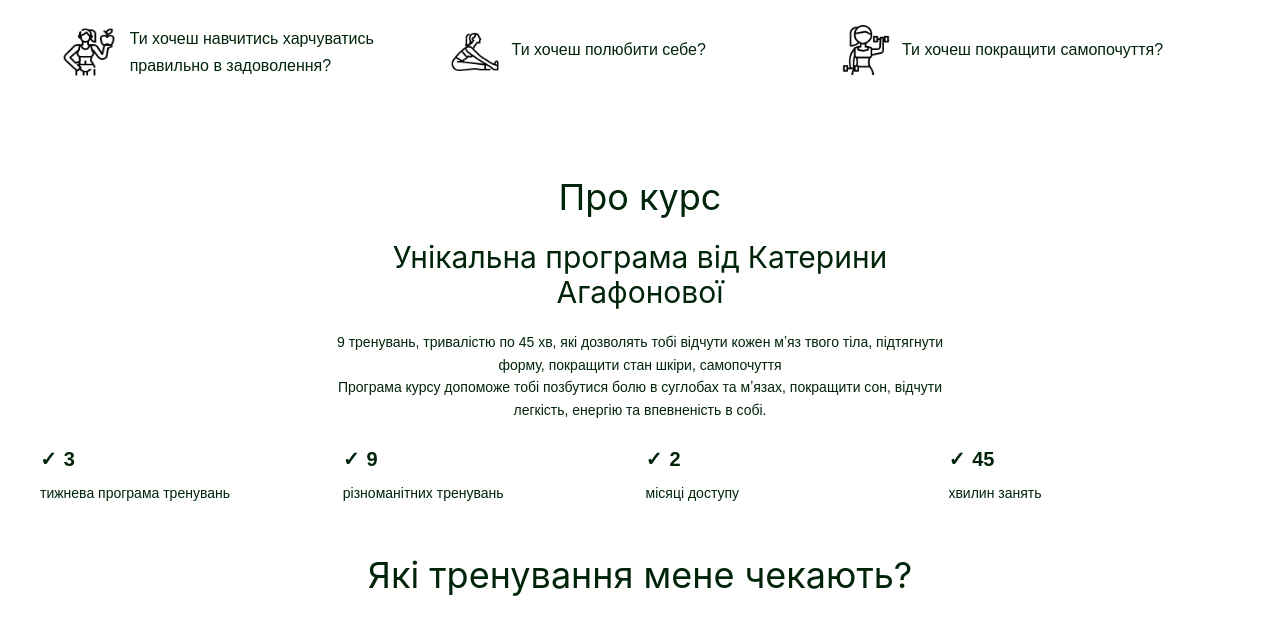
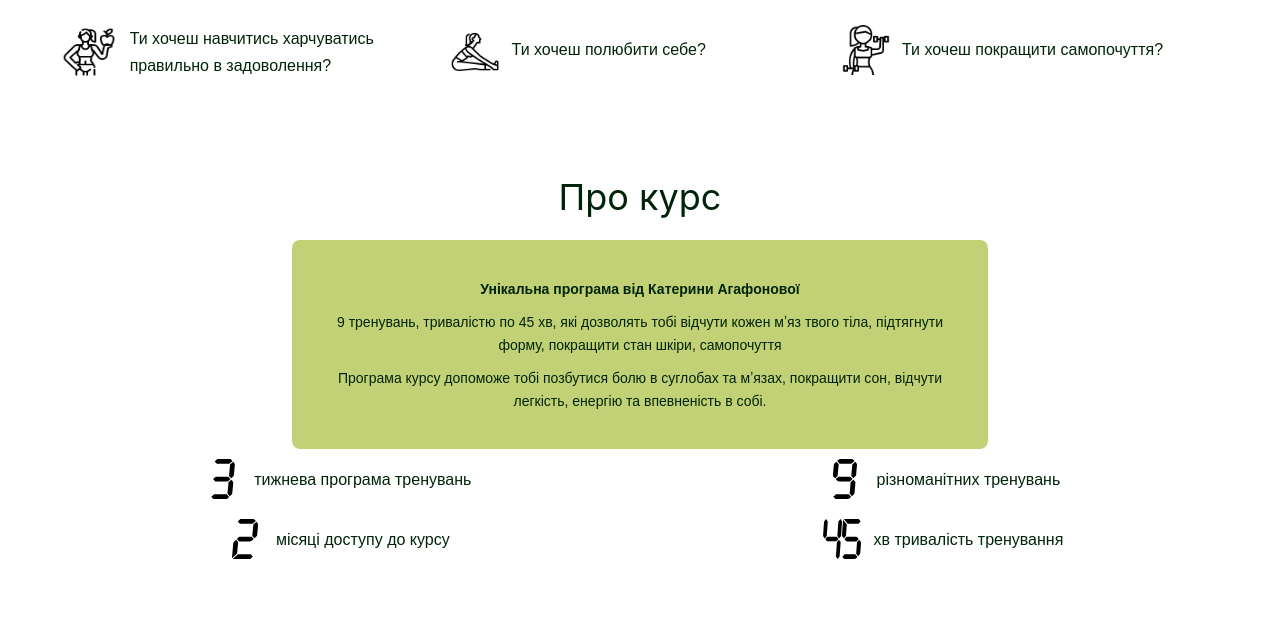
Before and after one commit to Naz-iv/comeOnLanding, a Django app: page / in a window 1280 px wide. Shown: the part 1191-1809 px from the top of the page. Run offline with Django 5.2, Linux system fonts and the light colour scheme; some libraries are stand-ins or nearby versions.

Commit message:
updated colors

```diff
--- a/templates/main/about.html
+++ b/templates/main/about.html
@@ -7,85 +7,87 @@
   <h1 class="block-heading has-text-align-center">Про курс</h1>
   <br>
 
-  <h2 class="block-heading has-text-align-center">Унікальна програма від Катерини Агафонової</h2>
-  <br>
+  <div
+      class="block-columns alignwide is-layout-flex container-core-columns-is-layout-10 block-columns-is-layout-flex">
+    <div class="block-column is-layout-flow block-column-is-layout-flow" style="flex-basis:100%">
+      <div
+          class="block-group is-content-justification-center is-nowrap is-layout-flex container-core-group-is-layout-24 block-group-is-layout-flex">
+        <div
+            class="block-group aligncenter has-primary-background-color has-background has-global-padding is-layout-constrained container-core-group-is-layout-22 block-group-is-layout-constrained "
+            style="border-radius:8px;padding-top:var(--preset--spacing--60);padding-right:var(--preset--spacing--60);padding-bottom:var(--preset--spacing--60);padding-left:var(--preset--spacing--60)">
 
-  <p class="has-text-align-center">9 тренувань, тривалістю по 45 хв, які дозволять тобі відчути кожен мʼяз твого
-    тіла, підтягнути форму, покращити стан шкіри, самопочуття</p>
+          <p class="has-foreground-color has-text-color has-text-align-center">
+            <strong>Унікальна програма від Катерини Агафонової</strong>
+          </p>
+          <p class="has-foreground-color has-text-color has-text-align-center">
+            9 тренувань, тривалістю по 45 хв, які дозволять тобі відчути кожен мʼяз твого
+            тіла, підтягнути форму, покращити стан шкіри, самопочуття
+          </p>
 
+          <p class="has-foreground-color has-text-color has-text-align-center">
+            Програма курсу допоможе тобі позбутися болю в суглобах та мʼязах, покращити сон,
+            відчути легкість, енергію та впевненість в собі.
+          </p>
 
-  <p class="has-text-align-center">Програма курсу допоможе тобі позбутися болю в суглобах та мʼязах, покращити сон,
-    відчути легкість, енергію та впевненість в собі.</p>
-  <br>
+        </div>
 
-
-  <div
-      class="block-columns alignwide is-layout-flex container-core-columns-is-layout-5 block-columns-is-layout-flex"
-      style="margin-top:0px;margin-bottom:0px">
-    <div
-        class="block-column is-vertically-aligned-center is-layout-flow container-core-column-is-layout-12 block-column-is-layout-flow">
-      <div
-          class="block-columns is-layout-flex container-core-columns-is-layout-4 block-columns-is-layout-flex">
-        <div class="block-column is-layout-flow block-column-is-layout-flow">
-          <div
-              class="block-group is-vertical is-layout-flex container-core-group-is-layout-14 block-group-is-layout-flex">
-            <div
-                class="block-group is-nowrap is-layout-flex container-core-group-is-layout-13 block-group-is-layout-flex">
-              <p class="has-medium-font-size" style="line-height:1"><strong>✓</strong></p>
-              <p class="has-medium-font-size"><strong>3</strong></p>
       </div>
-            <p>тижнева програма тренувань </p>
     </div>
   </div>
 
 
-        <div class="block-column is-layout-flow block-column-is-layout-flow">
-          <div
-              class="block-group is-vertical is-layout-flex container-core-group-is-layout-16 block-group-is-layout-flex">
-            <div
-                class="block-group is-nowrap is-layout-flex container-core-group-is-layout-15 block-group-is-layout-flex">
-              <p class="has-medium-font-size" style="line-height:1"><strong>✓</strong></p>
-              <p class="has-medium-font-size"><strong>9</strong></p>
-            </div>
-
-            <p>різноманітних тренувань</p>
+  <div class="block-columns alignwide is-layout-flex container-core-columns-is-layout-2 block-columns-is-layout-flex">
+    <div class="block-column is-layout-flow block-column-is-layout-flow hide-left show"
+         style="flex-basis:100%;padding: 10px">
+      <div class="block-group is-nowrap is-layout-flex container-core-group-is-layout-6 block-group-is-layout-flex"
+           style="justify-content: center">
+        <img src="{% static 'icons/numbers/number-3-9.svg' %}" width="40px"
+             style="justify-content: center; align-content: center" alt="Number 3">
+        <p class="has-text-align-left"
+           style="font-size:clamp(14px, 0.875rem + ((1vw - 3.2px) * 0.227), 16px);line-height:1.7">тижнева програма
+          тренувань</p>
       </div>
     </div>
 
-
-        <div class="block-column is-layout-flow block-column-is-layout-flow">
-          <div
-              class="block-group is-vertical is-layout-flex container-core-group-is-layout-18 block-group-is-layout-flex">
-            <div
-                class="block-group is-nowrap is-layout-flex container-core-group-is-layout-17 block-group-is-layout-flex">
-              <p class="has-medium-font-size" style="line-height:1"><strong>✓</strong></p>
-
-
-              <p class="has-medium-font-size"><strong>2</strong></p>
-            </div>
-
-
-            <p>місяці доступу</p>
+    <div class="block-column is-layout-flow block-column-is-layout-flow hide-right show"
+         style="flex-basis:100%;padding: 10px">
+      <div class="block-group is-nowrap is-layout-flex container-core-group-is-layout-6 block-group-is-layout-flex"
+           style="justify-content: center">
+        <img src="{% static 'icons/numbers/number-9-6.svg' %}" width="40px"
+             style="justify-content: center; align-content: center" alt="Number 9">
+        <p class="has-text-align-left"
+           style="font-size:clamp(14px, 0.875rem + ((1vw - 3.2px) * 0.227), 16px);line-height:1.7">різноманітних
+          тренувань</p>
       </div>
     </div>
 
-
-        <div class="block-column is-layout-flow block-column-is-layout-flow">
-          <div
-              class="block-group is-vertical is-layout-flex container-core-group-is-layout-20 block-group-is-layout-flex">
-            <div
-                class="block-group is-nowrap is-layout-flex container-core-group-is-layout-19 block-group-is-layout-flex">
-              <p class="has-medium-font-size" style="line-height:1"><strong>✓</strong></p>
-
-
-              <p class="has-medium-font-size"><strong>45</strong></p>
   </div>
 
-
-            <p>хвилин занять</p>
+  <div class="block-columns alignwide is-layout-flex container-core-columns-is-layout-2 block-columns-is-layout-flex">
+    <div class="block-column is-layout-flow block-column-is-layout-flow hide-left show"
+         style="flex-basis:100%;padding: 10px">
+      <div class="block-group is-nowrap is-layout-flex container-core-group-is-layout-6 block-group-is-layout-flex"
+           style="justify-content: center">
+        <img src="{% static 'icons/numbers/number-2-9.svg' %}" width="40px"
+             style="justify-content: center; align-content: center" alt="Number 2">
+        <p class="has-text-align-left"
+           style="font-size:clamp(14px, 0.875rem + ((1vw - 3.2px) * 0.227), 16px);line-height:1.7">місяці доступу до
+          курсу</p>
       </div>
     </div>
+
+    <div class="block-column is-layout-flow block-column-is-layout-flow hide-right show"
+         style="flex-basis:100%;padding: 10px">
+      <div class="block-group is-nowrap is-layout-flex container-core-group-is-layout-6 block-group-is-layout-flex"
+           style="justify-content: center">
+        <img src="{% static 'icons/numbers/number-45.svg' %}" width="40px"
+             style="justify-content: center; align-content: center" alt="Number 45">
+        <p class="has-text-align-left"
+           style="font-size:clamp(14px, 0.875rem + ((1vw - 3.2px) * 0.227), 16px);line-height:1.7">хв тривалість
+          тренування</p>
       </div>
     </div>
+
   </div>
+
 </div>
```
Also changed, not shown: static/icons/numbers/number-2-9.svg (added), static/icons/numbers/number-3-9.svg (added), static/icons/numbers/number-45.svg (added), static/icons/numbers/number-9-6.svg (added). Lines whose indentation alone changed are shown as unchanged.
